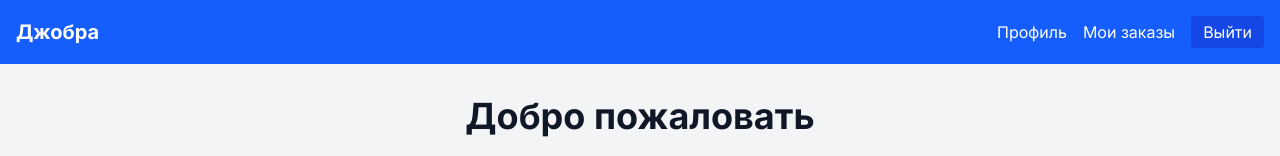
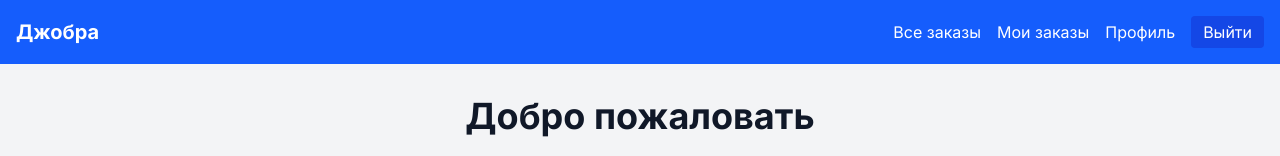
Before and after one commit to GlittersIsGold/Jobra, a Next.js app in the folder frontend/: page / in a window 1280 px wide. Shown: the top 156 px of the page. Built offline with nearby package versions, Linux system fonts and the light colour scheme; sample sign-in values are in the browser's storage.

Commit message:
update Header links

```diff
--- a/frontend/src/components/Header.tsx
+++ b/frontend/src/components/Header.tsx
@@ -41,13 +41,18 @@ export default function Header() {
             {isAuthenticated ? (
               <>
                 <li>
-                  <a href="/profile" className="hover:text-blue-200">
-                    Профиль
+                  <a href="/orders" className="hover:text-blue-200">
+                    Все заказы
                   </a>
                 </li>
                 <li>
-                  <a href="/orders" className="hover:text-blue-200">
+                  <a href="/my-orders" className="hover:text-blue-200">
                     Мои заказы
+                  </a>
+                </li>
+                <li>
+                  <a href="/profile" className="hover:text-blue-200">
+                    Профиль
                   </a>
                 </li>
                 <li>
```
